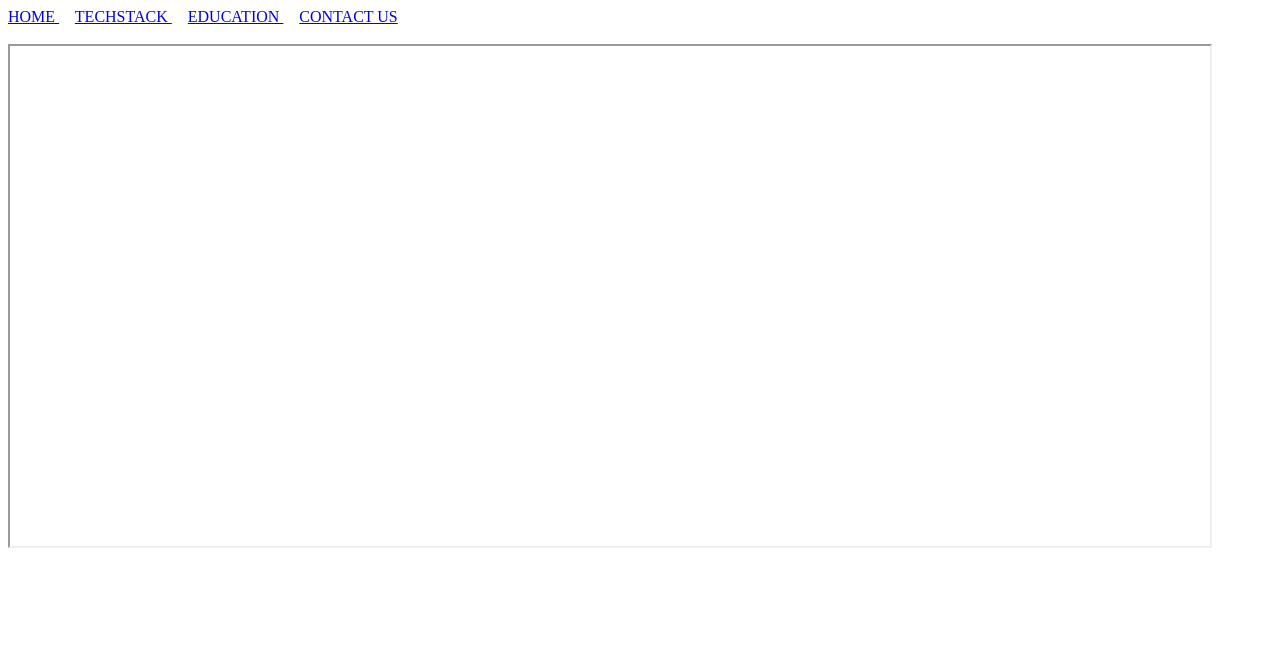
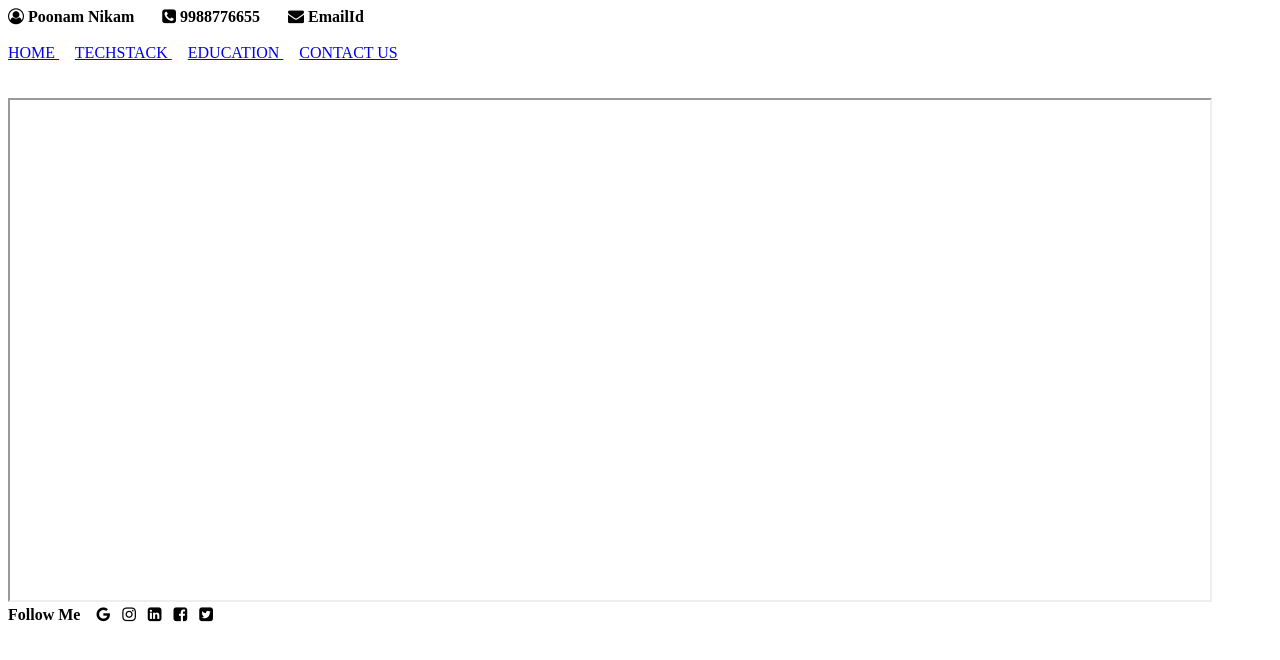
Before and after one commit to poonamnikam3256/my-profile, a plain HTML site: page index.html in a window 1280 px wide. Drawn offline with Linux system fonts and the light colour scheme.

Commit message:
Using the fontawesome for creating various icons
Using the fontawesome for creating various icons

```diff
--- a/index.html
+++ b/index.html
@@ -2,15 +2,32 @@
 <htm>
   <head>
     <title>Index</title>
+    <link rel="stylesheet" href="https://cdnjs.cloudflare.com/ajax/libs/font-awesome/4.7.0/css/font-awesome.min.css">
   </head>
   <body>
+    <header>
+      <strong><b> <i class="fa fa-user-circle-o" aria-hidden="true"></i> Poonam Nikam</b></strong> &nbsp;&nbsp;&nbsp;&nbsp;&nbsp;
+        <strong><b> <i class="fa fa-phone-square" aria-hidden="true"></i> 9988776655</b></strong> &nbsp;&nbsp;&nbsp;&nbsp;&nbsp;
+        <strong><b> <i class="fa fa-envelope" aria-hidden="true"></i> EmailId</b></strong> &nbsp;&nbsp;&nbsp;&nbsp;&nbsp;
+    </header><br>
+    <nav>
     <a href="home.html" target="myFrame"> HOME </a> &nbsp; &nbsp;
     <a href="techStack.html" target="myFrame"> TECHSTACK </a> &nbsp; &nbsp;
     <a href="education.html" target="myFrame"> EDUCATION </a> &nbsp; &nbsp;
     <a href="contactUs.html" target="myFrame"> CONTACT US</a>
+   </nav>
     <br> <br>
     <iframe width="1200px" height="500px" name="myFrame">
 
     </iframe>
+
+    <footer>
+      <strong> Follow Me</strong> &nbsp;&nbsp;
+        <i class="fa fa-google" aria-hidden="true"></i>&nbsp;&nbsp;
+        <i class="fa fa-instagram" aria-hidden="true"></i>&nbsp;&nbsp;
+        <i class="fa fa-linkedin-square" aria-hidden="true"></i>&nbsp;&nbsp;
+        <i class="fa fa-facebook-square" aria-hidden="true"></i>&nbsp;&nbsp;
+        <i class="fa fa-twitter-square" aria-hidden="true"></i>
+    </footer>
   </body>
 </htm>
```
